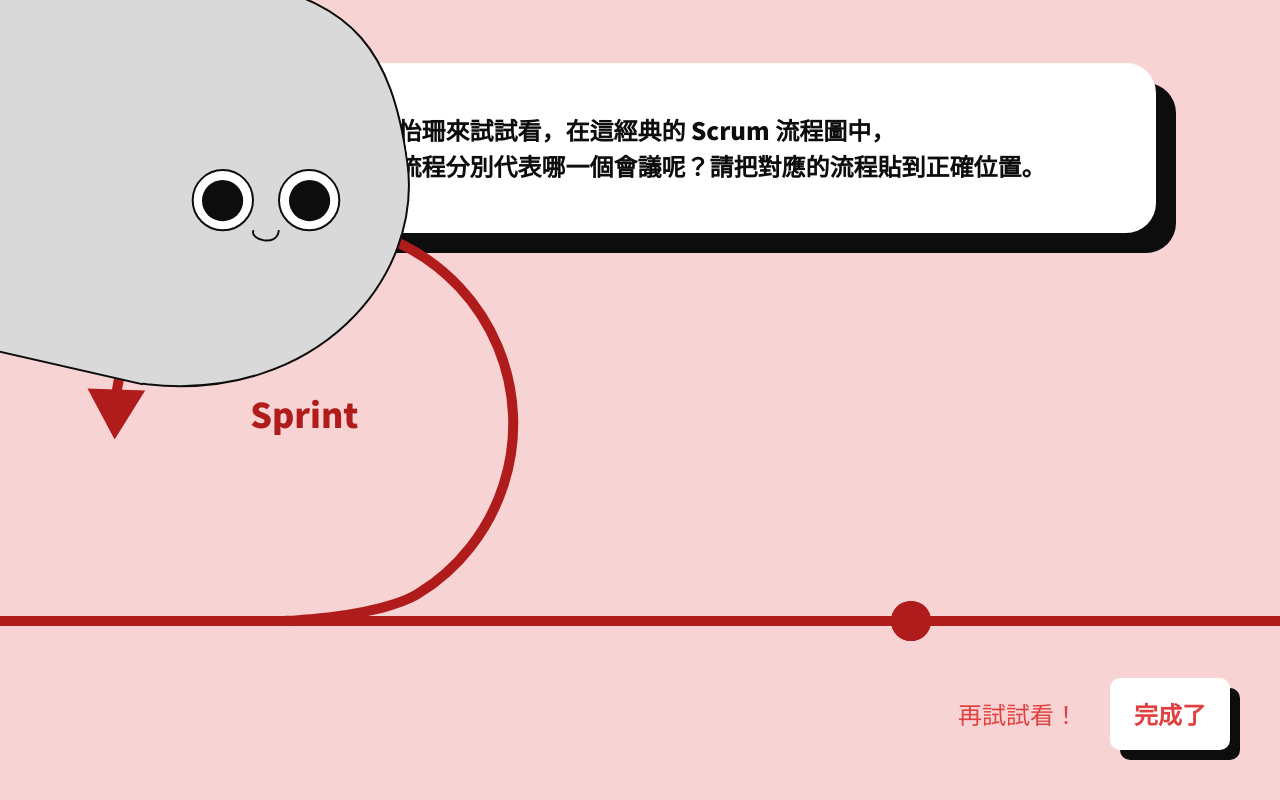
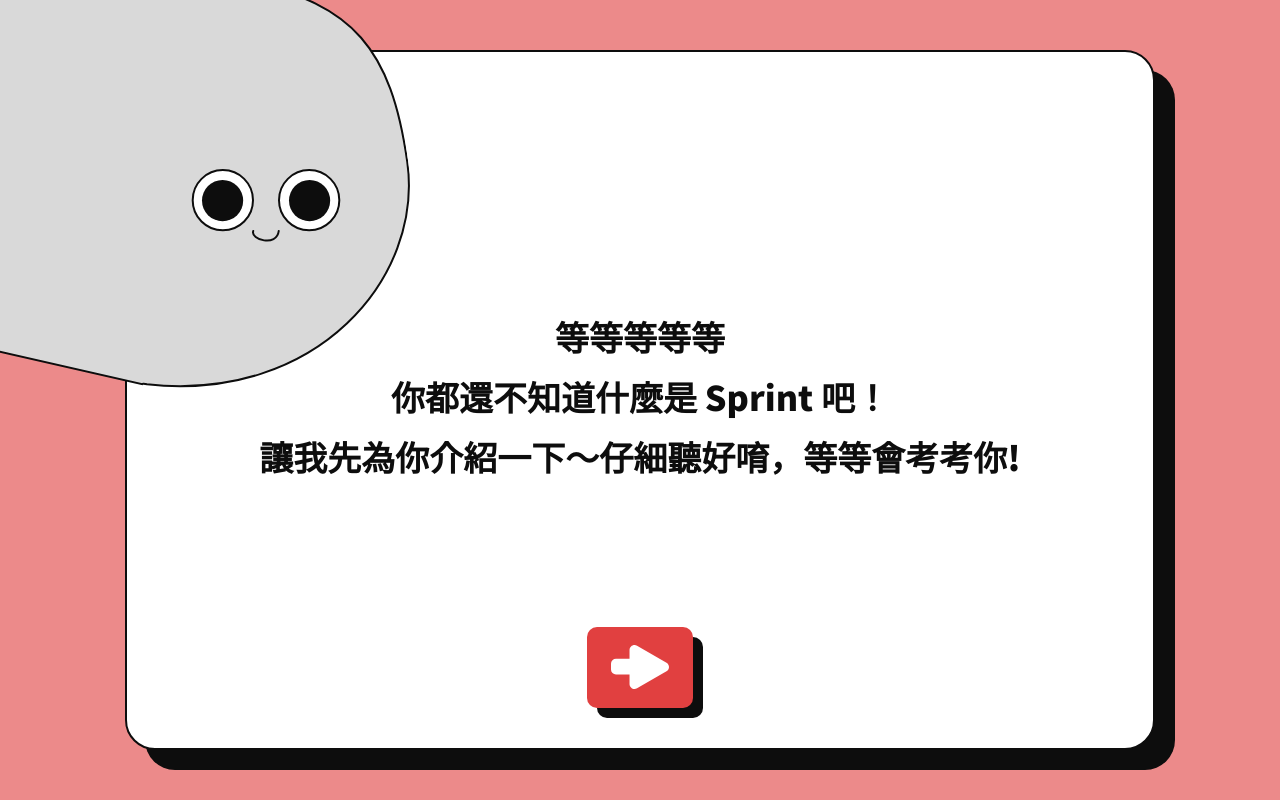
Before and after one commit to a5757657/f2e-scrum, a React (Create React App) app: page / in a window 1280 px wide. Built offline with nearby package versions, Linux system fonts and the light colour scheme.

Commit message:
fix state defaultvalue

```diff
--- a/src/views/StageD/StageD.js
+++ b/src/views/StageD/StageD.js
@@ -14,7 +14,7 @@ import D7 from './D7'
 const stageArr = ['D1', 'D2', 'D3', 'D4', 'D5', 'D6', 'D7']
 
 const StageD = () => {
-  const [nextStage, setNextStage] = useState(6)
+  const [nextStage, setNextStage] = useState(0)
   const findStage = () => {
     switch (stageArr[nextStage]) {
       case 'D1':
```
